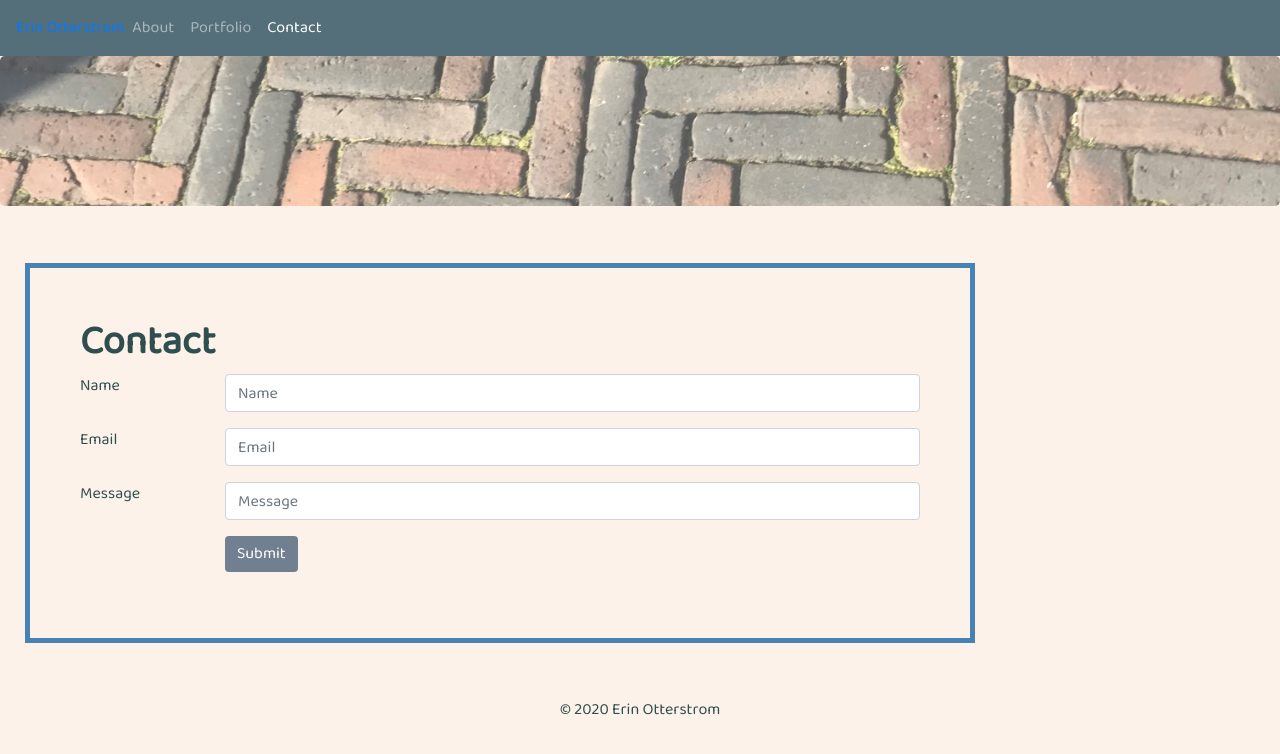
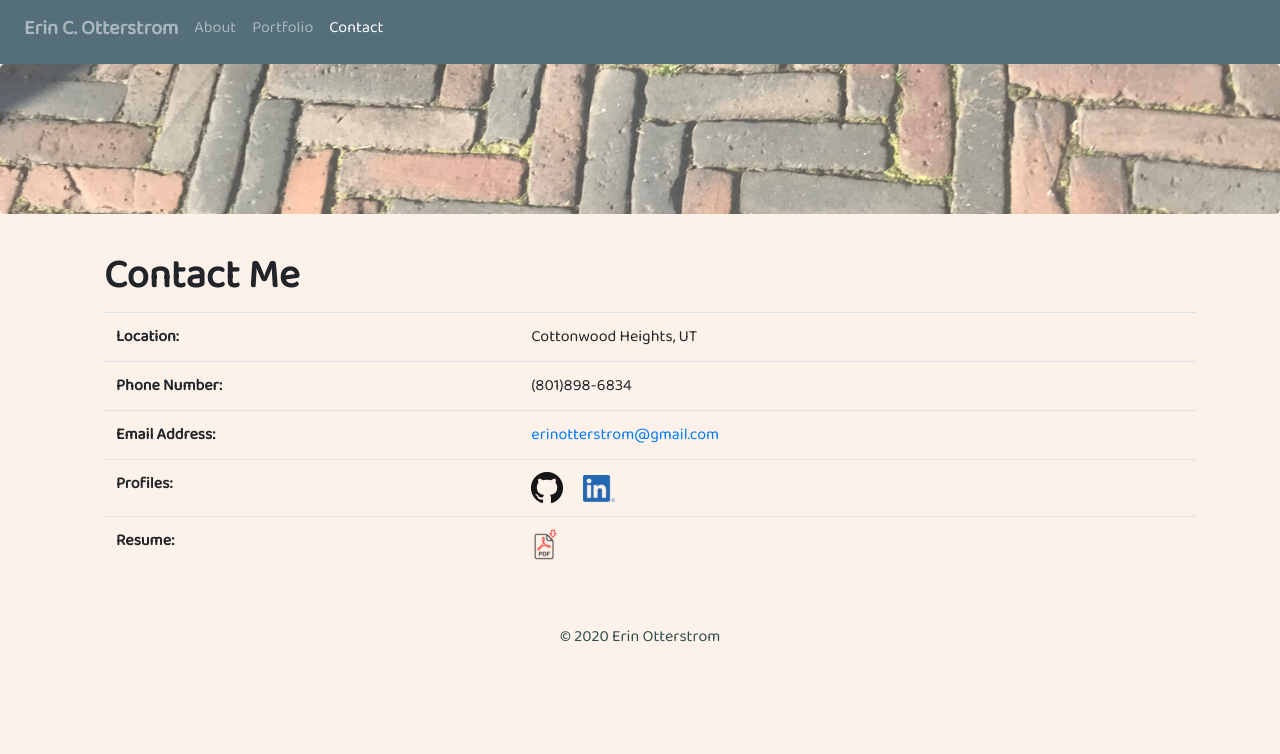
Before and after one commit to ECOtterstrom/react_portfolio, a React (Create React App) app: page /Contact in a window 1280 px wide. Shown: the top 754 px of the page. Built offline with nearby package versions, Linux system fonts and the light colour scheme; a web font is replaced by a local one.

Commit message:
nav and contacts

```diff
--- a/src/App.js
+++ b/src/App.js
@@ -17,7 +17,7 @@ function App() {
       <div>
         <Nav />
         <Jumbotron />
-        <Route exact path="/" component={Home} />
+        <Route exact path="/Home" component={Home} />
         <Route exact path="/Projects" component={Projects} />
         <Route exact path="/Contact" component={Contact} />
         <Route exact path="/NoMatch" component={NoMatch} />
--- a/src/components/Nav.js
+++ b/src/components/Nav.js
@@ -1,26 +1,35 @@
 import React from 'react';
+import { Link, useLocation } from "react-router-dom";
 import "../styles/Styles.css";
 
-const Nav = () => {
+
+function Nav() {
+  const location = useLocation();
   return (
-        // <nav className="navbar navbar-expand-sm navbar-dark" style={{backgroundColor: '#ff7043'}}>
-        <nav className="navbar navbar-expand-sm navbar-dark" style={{backgroundColor: '#546e7a'}}>
-        <a className="navbar-brandfont" href=" index.html">Erin Otterstrom</a>
-        <button className="navbar-toggler" type="button" data-toggle="collapse" data-target="#navbarsExample03" aria-controls="navbarsExample03" aria-expanded="false" aria-label="Toggle navigation">
-          <span className="navbar-toggler-icon"></span>
-        </button>
 
+    <nav className="navbar navbar-expand-sm navbar-dark" style={{ backgroundColor: '#546e7a' }}>
       <div className="collapse navbar-collapse" id="navbarsExample03">
         <ul className="navbar-nav mr-auto">
+          <li className="nav-item">
+            <Link to="/home" className={location.pathname === "/home" ? "nav-link active" : "nav-link"}>
+              <h5><b>Erin C. Otterstrom</b></h5>
+            </Link>
+          </li>
 
           <li className="nav-item">
-                <a className="nav-link" href="index.html">About</a>
+            <Link to="/home" className={location.pathname === "/home" ? "nav-link active" : "nav-link"}>
+              About
+            </Link>
           </li>
           <li className="nav-item">
-                <a className="nav-link" href="portfolio.html">Portfolio</a>
+            <Link to="/projects" className={location.pathname === "/projects" ? "nav-link active" : "nav-link"}>
+              Portfolio
+            </Link>
           </li>
           <li className="nav-item active">
-                <a className="nav-link" href="contact.html">Contact<span className="sr-only">(current)</span></a>
+            <Link to="/contact" className={location.pathname === "/contact" ? "nav-link active" : "nav-link"}>
+              Contact
+            </Link>
           </li>
         </ul>
       </div>
--- a/src/pages/Contact.js
+++ b/src/pages/Contact.js
@@ -1,39 +1,60 @@
 import React from 'react';
 import "../styles/Styles.css";
+import PDF from "../images/OtterstromResume.pdf"
 
 const Contact = () => {
     return (
-        <div className="container content">
-            <section id="contact-info" className="contact-info">
-                <h1><b>Contact</b></h1>
-                <form>
-                    <div className="form-group row">
-                        <label for="inputName3" className="col-sm-2 form-control-label">Name</label>
-                        <div className="col-sm-10">
-                            <input type="name" className="form-control" id="inputName3" placeholder="Name" />
+        <>
+            <div className="container">
+                <div className="card">
+                    <div className="row no-gutters">
+                        <div className="col" id="textblock">
+                            <div className="card-block px-2">
+                                <h1 className="card-title">Contact Me</h1>
+                                <table className="table" id="card-text">
+                                    <tbody>
+                                        <tr>
+                                            <th scope="row">Location: </th>
+                                            <td>Cottonwood Heights, UT</td>
+                                        </tr>
+                                        <tr>
+                                            <th scope="row">Phone Number:</th>
+                                            <td>(801)898-6834</td>
+                                        </tr>
+                                        <tr>
+                                            <th scope="row">Email Address:</th>
+                                            <td><a href={'mailto:erinotterstrom@gmail.com'}>erinotterstrom@gmail.com </a></td>
+                                        </tr>
+                                        <tr>
+                                            <th scope="row">Profiles:</th>
+                                            <td>
+                                                <a href={'https://github.com/ECOtterstrom'}>
+                                                    <img src={require('../images/GitHub32.png')} alt="GitHub" className="img-fluid" id='icon' />
+                                                </a>
+                                                <a href={'https://www.linkedin.com/in/erinotterstrom'}>
+                                                    <img src={require('../images/LinkedIn32.png')} alt="LinkedIn" className="img-fluid" id='icon' />
+                                                </a>
+                                            </td>
+                                        </tr>
+                                        <tr>
+                                            <th scope="row">Resume:</th>
+                                            <td>
+                                                <a href={PDF}>
+                                                    <img src={require('../images/smDownloadPDF.png')} alt="resume" className="img-fluid" id='icon' />
+                                                </a>
+                                            </td>
+                                        </tr>
+                                    </tbody>
+                                </table>
+                            </div>
                         </div>
                     </div>
-                    <div className="form-group row">
-                        <label for="inputEmail3" className="col-sm-2 form-control-label">Email</label>
-                        <div className="col-sm-10">
-                            <input type="email" className="form-control" id="inputEmail3" placeholder="Email" />
-                        </div>
-                    </div>
-                    <div className="form-group row">
-                        <label for="inputMessage3" className="col-sm-2 form-control-label">Message</label>
-                        <div className="col-sm-10">
-                            <input type="message" className="form-control" id="inputMessage2" placeholder="Message" />
-                        </div>
-                    </div>
-                    <div className="form-group row">
-                        <div className="col-sm-10 offset-sm-2">
-                            <button type="submit" className="btn btn-info">Submit</button>
-                        </div>
-                    </div>
+                </div>
+            </div>
+        </>
 
-                </form>
-            </section>
-        </div>
+
+
     )
 }
 
--- a/src/styles/Styles.css
+++ b/src/styles/Styles.css
@@ -2,6 +2,10 @@
     box-sizing: border-box;
     padding: 100;
     margin: 20;
+}
+
+.nametext {
+    color: white;
 }
 
 .jumbotron {
@@ -38,6 +42,9 @@
     text-align: left;
 }
 
+#card-text {
+    text-align: left;
+}
 
 .col-auto {
     padding-top: 5px;
```
Also changed, not shown: 1 other file (tests, documents, lock files or other folders). Lines whose indentation alone changed are shown as unchanged.
